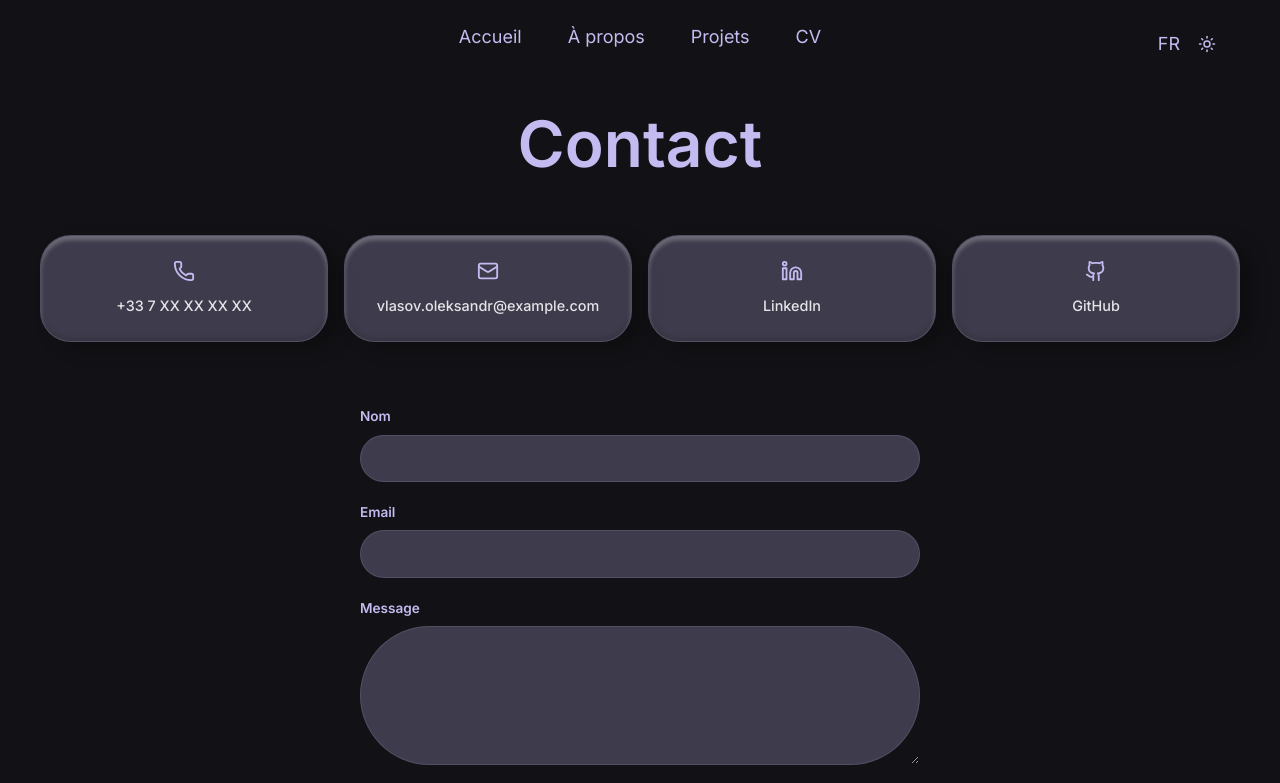
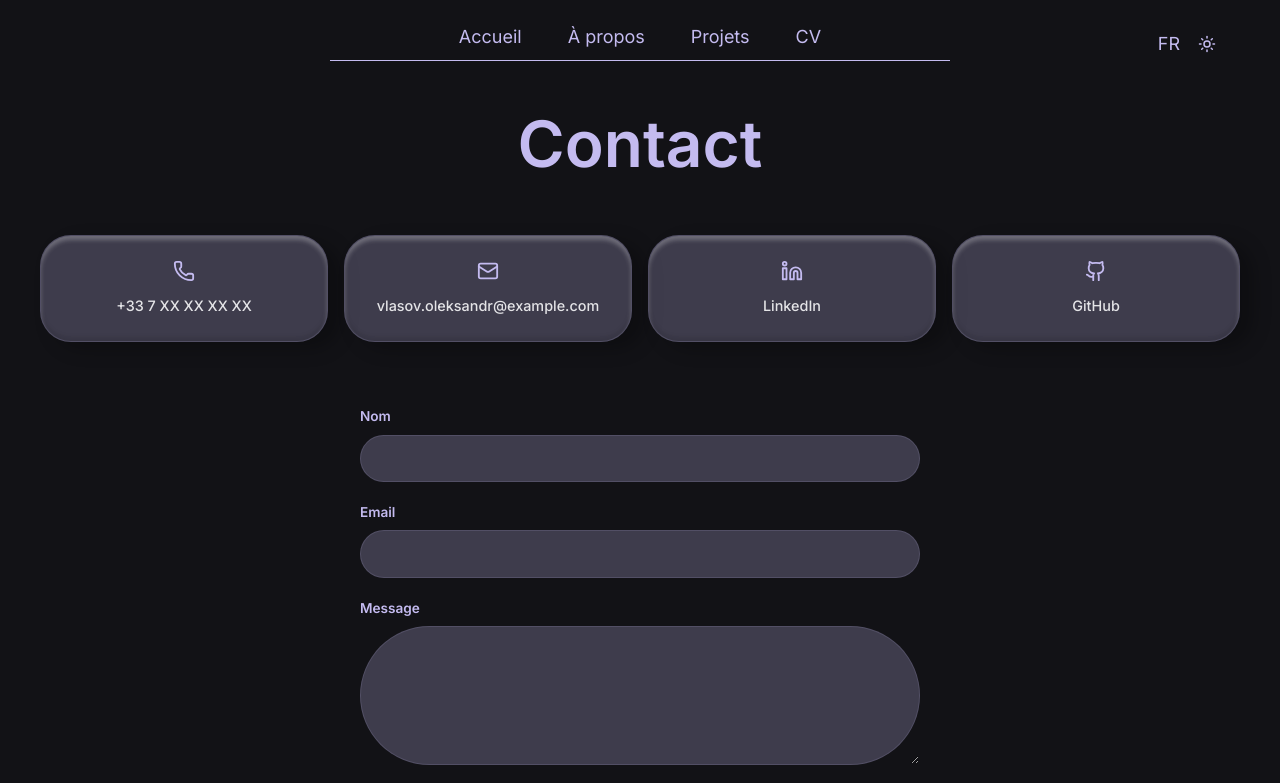
Before and after one commit to Sanjouk/data-science-portfolio, a React (Vite) app: page /contact in a window 1280 px wide. Shown: the top 783 px of the page. Built offline with nearby package versions, Linux system fonts and the light colour scheme.

Commit message:
fix: fixed line under nav bar for different themes

```diff
--- a/src/styles/navbar.css
+++ b/src/styles/navbar.css
@@ -29,7 +29,7 @@
   align-items: center;
   gap: 46px;
   padding: 0 22px 14px;
-  border-bottom: 1px solid rgba(17, 17, 17, 0.28);
+  border-bottom: 1px solid var(--border-nav);
   min-width: 620px;
   justify-content: center;
 }
--- a/src/styles/variables.css
+++ b/src/styles/variables.css
@@ -16,6 +16,7 @@
   --border: rgba(255, 255, 255, 0.06);
   --border-card: rgba(196, 187, 240, 0.15);
   --border-accent: rgba(196, 187, 240, 0.3);
+  --border-nav: #C4BBF0;
   --shadow:
     0 4px 4px 0 rgba(255, 255, 255, 0.25) inset,
     0 -4px 4px 0 rgba(0, 0, 0, 0.1) inset,
@@ -55,6 +56,7 @@
   --border: rgba(0, 0, 0, 0.06);
   --border-card: rgba(0, 0, 0, 0.04);
   --border-accent: rgba(98, 84, 165, 0.25);
+  --border-nav: #000000;
   --shadow:
     0 4px 4px 0 rgba(255, 255, 255, 0.45) inset,
     0 -4px 4px 0 rgba(0, 0, 0, 0.05) inset,
```
